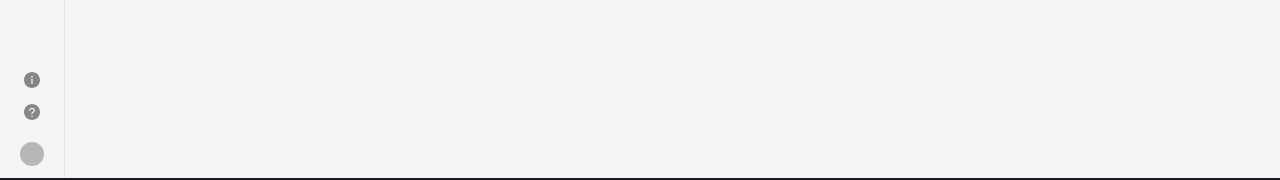
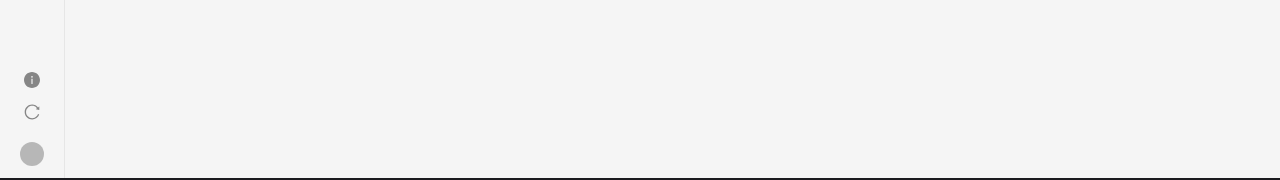
Before and after one commit to littebuns/electron, a React (Vite) app in the folder src/renderer/: page / in a window 1280 px wide. Shown: the part 622-802 px from the top of the page. Built offline with nearby package versions, Linux system fonts and the light colour scheme.

Commit message:
图标优化

```diff
--- a/src/renderer/src/layout.tsx
+++ b/src/renderer/src/layout.tsx
@@ -1,11 +1,11 @@
 import {
     CrownFilled,
-    GithubFilled,
     InfoCircleFilled,
-    QuestionCircleFilled,
-    SmileFilled,
+    ReloadOutlined,
+    SmileFilled
 } from '@ant-design/icons';
 import { PageContainer, ProLayout } from '@ant-design/pro-components';
+import { Modal, Tooltip } from 'antd';
 import { useState } from 'react';
 import { Route, Routes, useNavigate } from 'react-router-dom';
 import CCSFileUpload from './pages/FileUpload/CCSFileLoad';
@@ -16,7 +16,15 @@ export default () => {
     const ipcHandle = (): void => window.electron.ipcRenderer.send('check-for-updates')
     const [pathname, setPathname] = useState('welcome')
     const navigate = useNavigate();
+    const [isModalOpen, setIsModalOpen] = useState(false);
 
+    const showModal = () => {
+        setIsModalOpen(true);
+    };
+
+    const handleOk = () => {
+        setIsModalOpen(false);
+    };
 
     return (
         <div
@@ -83,8 +91,24 @@ export default () => {
                 actionsRender={(props) => {
                     if (props.isMobile) return [];
                     return [
-                        <InfoCircleFilled key="InfoCircleFilled" />,
-                        <QuestionCircleFilled key="QuestionCircleFilled" onClick={ipcHandle} />,
+                        <Tooltip title="信息" >
+                            <InfoCircleFilled key="InfoCircleFilled" onClick={showModal} />
+                            <Modal
+                                title="基础信息"
+                                closable={{ 'aria-label': 'Custom Close Button' }}
+                                open={isModalOpen}
+                                onOk={handleOk}
+                            >
+                                <p>Some contents...</p>
+                                <p>Some contents...</p>
+                                <p>Some contents...</p>
+                            </Modal>
+                        </Tooltip>,
+                        <Tooltip title="检查更新">
+                            <ReloadOutlined key="QuestionCircleFilled" onClick={ipcHandle} />
+
+                        </Tooltip>
+
                         // <GithubFilled key="GithubFilled" />,
                     ];
                 }}
```
